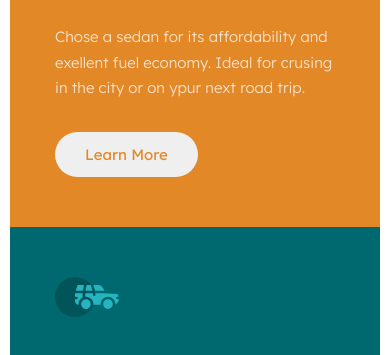
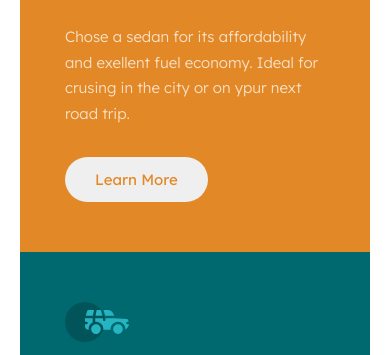
Before and after one commit to D4VID-01/tree-columns, a plain HTML site: page index.html in a window 390 px wide. Shown: the part 228-583 px from the top of the page. Drawn offline with Linux system fonts and the light colour scheme.

Commit message:
Correción de responsividad

```diff
--- a/style.css
+++ b/style.css
@@ -101,12 +101,13 @@ button{
 
 
 /* Media query para pantallas pequeñas de 420px o menos */
-@media (max-width: 420px) {
+@media (max-width: 930px) {
     body{
         padding: 30px 10px;
     }
 
     .container {
+        width: 350px;
         height: auto;
         grid-template-columns: 1fr; /* Una sola columna en pantallas pequeñas */
     }
```
